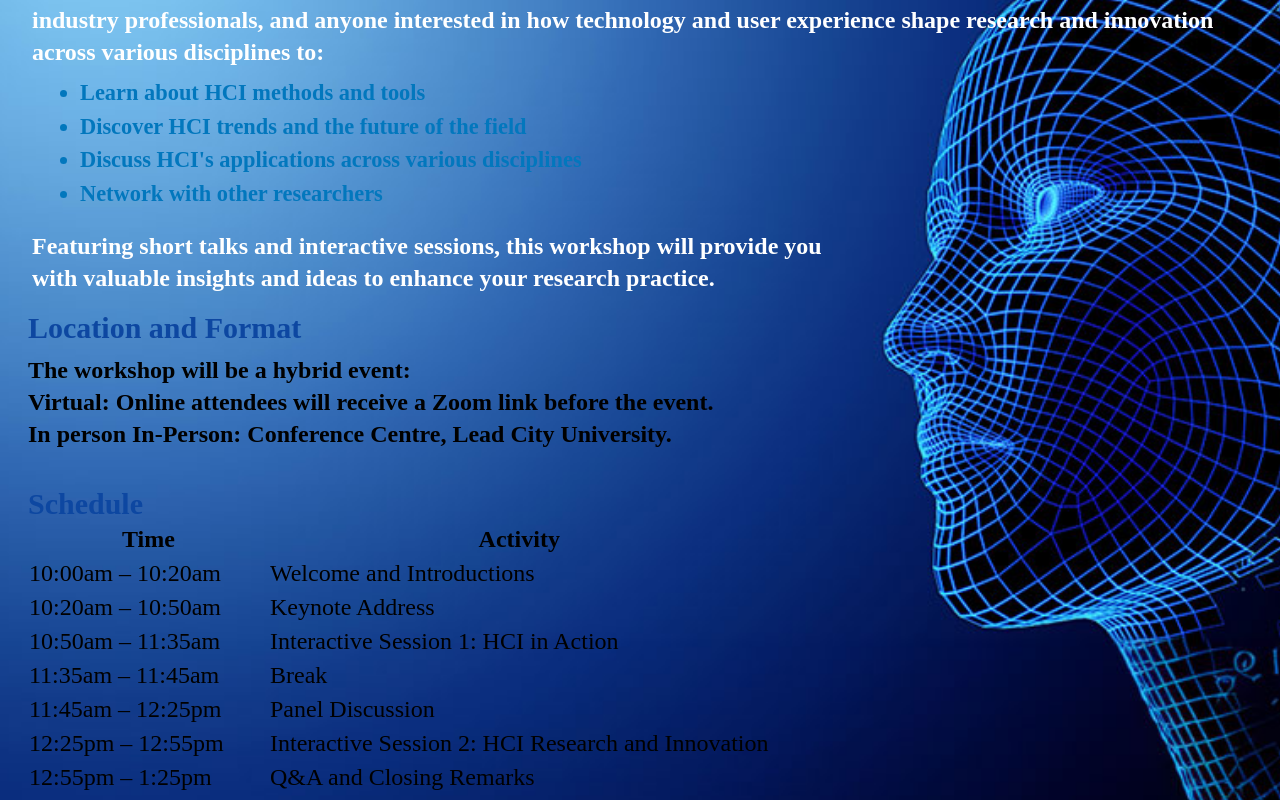
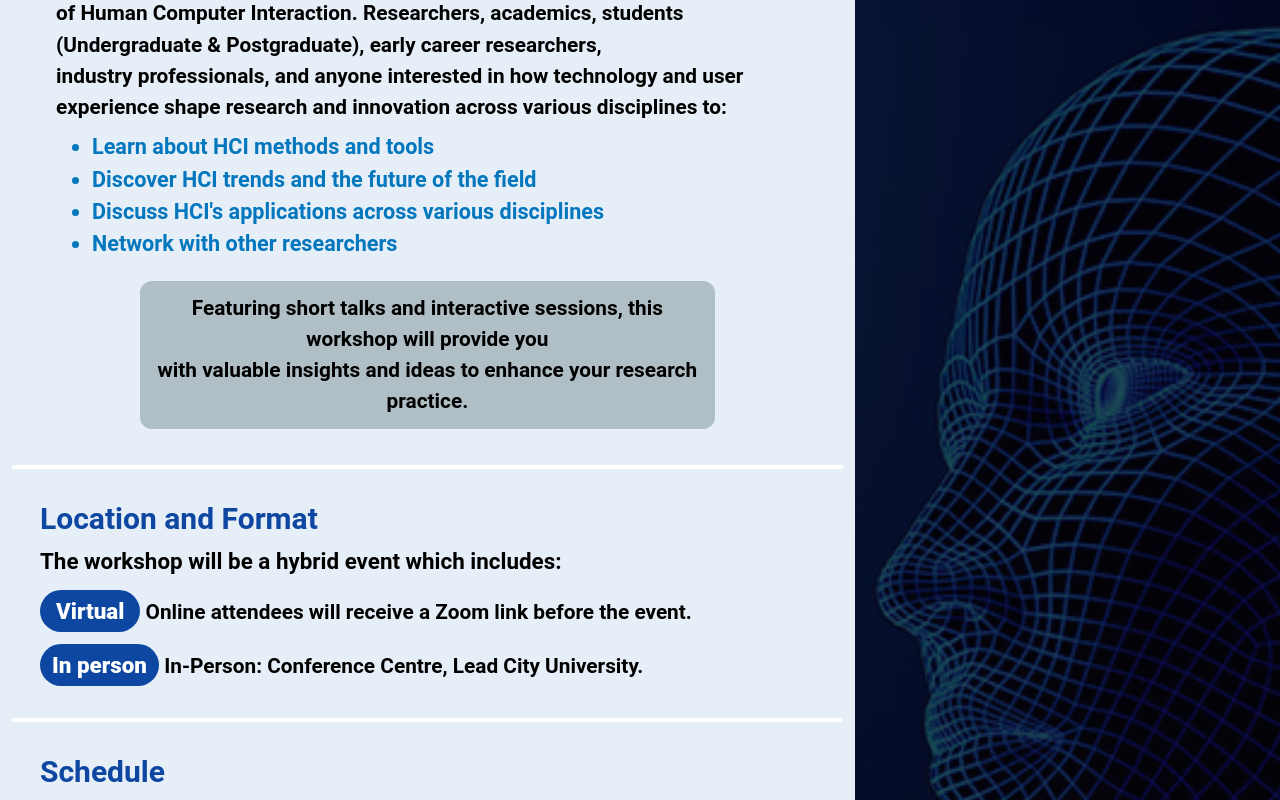
Before and after one commit to michael-ono/landing-page-fascon-2024, a React (Vite) app: page /hci-workshop/agenda in a window 1280 px wide. Shown: the part 300-1100 px from the top of the page. Built offline with nearby package versions, Linux system fonts and the light colour scheme.

Commit message:
HCI Page modified complete

```diff
--- a/src/components/HCIAgenda.jsx
+++ b/src/components/HCIAgenda.jsx
@@ -4,79 +4,92 @@ import Footer from '../Navbar_Files/Footer';
 
 const HCIAgenda = () => {
   return (
-    <main className='bg-[#ecf1f7] h-screen'>
+    <main className='bg-[#133764] h-screen'>
       <HomepageNavbar />
-      <div className='space-y-4 hci-agenda-bg'>
-        <h1 className='text-5xl pl-6 pt-6 font-semibold text-center text-white custom-font'>Human Computer Interaction (HCI) Workshop</h1>
-        <section className='px-8 font-semibold text-white'>
-          <p className='pt-5 text-2xl'>
+      <div className="md:flex justify-between bg-[#e6eef7] overflow-hidden text-black">
+        {/* Left */}
+        <div className="px-3 pb-4 md:w-4/5 md:mb-0 md:pt-10 bg-[#]">
+          <h1 className='text-5xl pl-6 pt-3 font-semibold text-center text-blue-900 custom-font'>Human Computer Interaction (HCI) Workshop</h1>
+          <section className='px-8 font-semibold'>
+            <p className='pt-5 px-3 text-[1.3rem]'>
               The inaugural Human Computer Interaction Workshop is designed as a space for everyone that wants to know about the field <br />
               of Human Computer Interaction. Researchers, academics, students (Undergraduate & Postgraduate), early career researchers, <br /> industry professionals, and anyone interested in how technology and user experience shape research and innovation across various disciplines to:
             </p>
-          <ul className='text-[1.40rem] pt-2 pb-5 list-disc pl-12 custom-font'>
+            <ul className='text-[1.35rem] pt-2 pb-5 list-disc pl-12 custom-font'>
               <li className='text-light-blue-800'>Learn about HCI methods and tools</li>
               <li className='text-light-blue-800'>Discover HCI trends and the future of the field</li>
               <li className='text-light-blue-800'>Discuss HCI's applications across various disciplines</li>
               <li className='text-light-blue-800'>Network with other researchers</li>
             </ul>
-          <p className='text-2xl'>
+            <p className='text-[1.3rem] bg-blue-gray-200 rounded-xl p-3 text-center w-3/4 mx-auto'>
               Featuring short talks and interactive sessions, this workshop will provide you  <br />  with valuable insights and ideas to enhance your research practice.
             </p>
           </section>
 
-        <section className='px-7 font-semibold'>
+          <div className='w-full border-b-4 border-white pt-9'></div>
+
+          <section className='px-7 mt-8 font-semibold'>
             <h2 className='pb-2 text-3xl text-blue-900'>Location and Format</h2>
-          <p className='text-2xl'>The workshop will be a hybrid event:</p>
-          <ul className='text-2xl'>
-            <li><span className='font-bold'>Virtual:</span> Online attendees will receive a Zoom link before the event.</li>
-            <li><span className='font-bold'>In person</span> In-Person: Conference Centre, Lead City University.</li>
+            <p className='text-[1.4rem] pb-4'>The workshop will be a hybrid event which includes:</p>
+            <ul className='text-[1.3rem] space-y-5'>
+              <li><span className='font-extrabold text-[1.4rem] text-white bg-blue-900 p-2 px-4 rounded-full'>Virtual</span> Online attendees will receive a Zoom link before the event.</li>
+              <li><span className='font-extrabold text-[1.4rem] text-white bg-blue-900 p-2 px-3 rounded-full'>In person</span> In-Person: Conference Centre, Lead City University.</li>
             </ul>
           </section>
 
-        <section className='pt-5 pb-5 px-7'>
+          <div className='w-full border-b-4 border-white pt-9'></div>
+
+          <section className='mt-8 pb-5 px-7'>
             <h2 className='text-3xl text-blue-900 font-bold'>Schedule</h2>
 
-          <table className='table-auto text-2xl'>
-              <thead>
+            <table class="w-full text-sm mt-4 text-gray-900 border-4 border-grey-600">
+              <thead class="text-xs text-black uppercase bg-blue-100 border-b-4">
                 <tr>
-                  <th>Time</th>
-                  <th>Activity</th>
+                  <th scope="col" class="py-3 px-6 text-[1.4rem] font-bold">Time</th>
+                  <th scope="col" class="py-3 px-6 text-[1.4rem] font-bold">Scedule</th>
                 </tr>
               </thead>
               <tbody>
-                <tr>
-                  <td className='pr-12'>10:00am – 10:20am</td>
-                  <td>Welcome and Introductions</td>
+                <tr class="bg-blue-50 border-b ">
+                  <td class="-[30%] py-4 pl-16 px-6 font-bold text-[1.1rem] text-center">10:00am - 10:20am</td>
+                  <td class="py-4 px-6 font-bold text-[1.1rem] text-center">Welcome and Introductions</td>
                 </tr>
-                <tr className='pr-12'>
-                  <td>10:20am – 10:50am</td>
-                  <td>Keynote Address</td>
+
+                <tr class="bg-bg-blue-50 border-b ">
+                  <td class="-[30%] py-4 pl-16 px-6 font-bold text-[1.1rem] text-center">10:20am – 10:50am</td>
+                  <td class="py-4 px-6 font-bold text-[1.1rem] text-center">Keynote Address</td>
                 </tr>
-                <tr className='pr-12'>
-                  <td>10:50am – 11:35am</td>
-                  <td>Interactive Session 1: HCI in Action</td>
+                <tr class="bg-bg-blue-50 border-b ">
+                  <td class="-[30%] py-4 pl-16 px-6 font-bold text-[1.1rem] text-center">10:50am – 11:35am</td>
+                  <td class="py-4 px-6 font-bold text-[1.1rem] text-center">Interactive Session 1: HCI in Action</td>
                 </tr>
-                <tr className='pr-12'>
-                  <td>11:35am – 11:45am</td>
-                  <td>Break</td>
+                <tr class="bg-bg-blue-50 border-b ">
+                  <td class="-[30%] py-4 pl-16 px-6 font-bold text-[1.1rem] text-center">11:35am – 11:45am</td>
+                  <td class="py-4 px-6 font-bold text-[1.1rem] text-center">Break</td>
                 </tr>
-                <tr className='pr-12'>
-                  <td>11:45am – 12:25pm</td>
-                  <td>Panel Discussion</td>
+                <tr class="bg-bg-blue-50 border-b ">
+                  <td class="-[30%] py-4 pl-16 px-6 font-bold text-[1.1rem] text-center">11:45am – 12:25pm</td>
+                  <td class="py-4 px-6 font-bold text-[1.1rem] text-center">Panel Discussion</td>
                 </tr>
-                <tr className='pr-12'>
-                  <td>12:25pm – 12:55pm</td>
-                  <td>Interactive Session 2: HCI Research and Innovation</td>
+                <tr class="bg-bg-blue-50 border-b ">
+                  <td class="-[30%] py-4 pl-16 px-6 font-bold text-[1.1rem] text-center">12:25pm – 12:55pm</td>
+                  <td class="py-4 px-6 font-bold text-[1.1rem] text-center">	Interactive Session 2: HCI Research and Innovation</td>
                 </tr>
-                <tr className='pr-12'>
-                  <td>12:55pm – 1:25pm</td>
-                  <td>Q&A and Closing Remarks</td>
+                <tr class="bg-bg-blue-50 border-b ">
+                  <td class="-[30%] py-4 pl-16 px-6 font-bold text-[1.1rem] text-center">12:55pm – 1:25pm</td>
+                  <td class="py-4 px-6 font-bold text-[1.1rem] text-center">Q&A and Closing Remarks</td>
                 </tr>
               </tbody>
             </table>
           </section>
 
         </div>
+
+        {/* Right */}
+        <div className="md:w-2/5 gradient-image3 bg-600 h-[100]">
+        </div>
+      </div>
+
       <Footer />
     </main>
   );
--- a/src/index.css
+++ b/src/index.css
@@ -10,6 +10,12 @@
 .gradient-image2 {
     background-image: linear-gradient(rgba(2, 1, 10, 0.697), rgba(5, 4, 10, 0.697)), url('./assets/bg-support.jpeg');
     overflow: hidden;
+}
+.gradient-image3 {
+    background-image: linear-gradient(rgba(2, 1, 10, 0.697), rgba(5, 4, 10, 0.697)), url('./assets/hci-1c.png');
+    overflow: hidden;
+    background-repeat: no-repeat;
+    background-size: cover;
 }
 
 .hero-bg {
```
Also changed, not shown: src/assets/hci-1c.png. Lines whose indentation alone changed are shown as unchanged.
